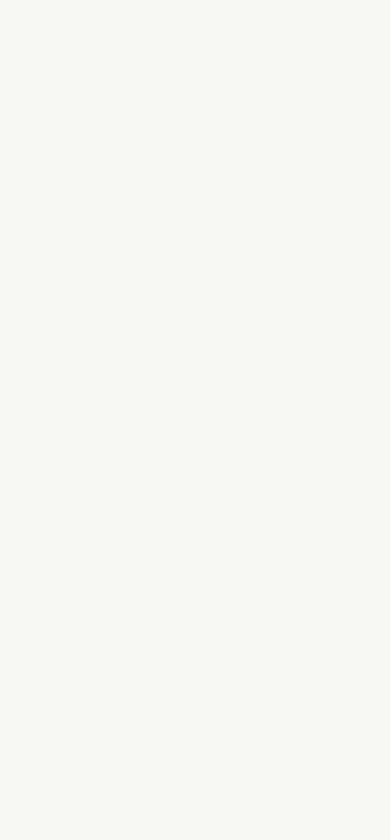
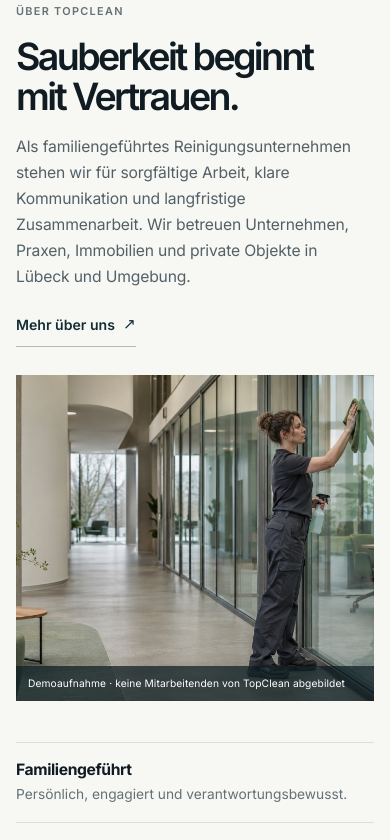
Before and after one commit to veokleo-create07/Top-cleaning-company-web-, a Next.js app: page / in a window 390 px wide. Shown: the part 1040-1880 px from the top of the page. Before the commit the page ends 994 px from the top, so only its background shows below. Built offline with nearby package versions, Linux system fonts and the light colour scheme.

Commit message:
Add TopClean company introduction section

```diff
--- a/app/globals.css
+++ b/app/globals.css
@@ -61,6 +61,27 @@ h1 span { color: var(--color-slate); }
 .hero__baseline { display: flex; align-items: center; gap: 1.4rem; padding-bottom: 2rem; color: #677378; font-size: 0.72rem; letter-spacing: 0.025em; }
 .hero__baseline-line { width: min(13vw, 180px); height: 1px; background: #cbd3cf; }
 
+.company-intro { border-top: 1px solid var(--color-line); padding-block: clamp(4.5rem, 8.5vw, 8rem) clamp(4.5rem, 7vw, 6.5rem); }
+.company-intro__main { display: grid; grid-template-columns: minmax(0, .88fr) minmax(0, 1.12fr); align-items: center; gap: clamp(3.5rem, 7.2vw, 8rem); }
+.company-intro__copy { max-width: 620px; animation: rise-in 700ms 80ms cubic-bezier(.2,.7,.2,1) both; }
+.company-intro__eyebrow { margin: 0 0 1.45rem; color: #647176; font-size: .72rem; font-weight: 600; letter-spacing: .12em; text-transform: uppercase; }
+.company-intro__heading { margin: 0; color: var(--color-heading); font-size: clamp(2.8rem, 4.2vw, 4.15rem); font-weight: 590; letter-spacing: -.07em; line-height: 1.04; }
+.company-intro__heading span { display: block; }
+.company-intro__description { max-width: 550px; margin: 1.55rem 0 0; color: #536167; font-size: clamp(1rem, 1.1vw, 1.08rem); line-height: 1.75; letter-spacing: -.01em; }
+.company-intro__link { display: inline-flex; align-items: center; gap: .5rem; min-height: 44px; margin-top: 1.2rem; color: var(--color-slate); font-size: .88rem; font-weight: 570; border-bottom: 1px solid #aeb9b5; transition: border-color 160ms ease, color 160ms ease; }
+.company-intro__link:hover { border-color: var(--color-slate); }
+.company-intro__link span { font-size: .95rem; }
+.company-intro__figure { position: relative; width: 100%; aspect-ratio: 1.36; margin: 0; overflow: hidden; background: var(--color-surface); animation: reveal-image 850ms 120ms cubic-bezier(.2,.7,.2,1) both; }
+.company-intro__image { object-fit: cover; object-position: 57% 50%; }
+.company-intro__caption { position: absolute; inset: auto 0 0; padding: .8rem 1rem; color: #fff; background: rgba(13, 30, 35, .72); font-size: .7rem; line-height: 1.4; letter-spacing: .01em; }
+.company-intro__values { display: grid; grid-template-columns: repeat(3, minmax(0, 1fr)); margin-top: clamp(3.5rem, 6.5vw, 6.25rem); padding: 0; list-style: none; }
+.company-intro__value { min-width: 0; padding: 1.25rem clamp(1rem, 2.5vw, 2.75rem) 0; border-top: 1px solid var(--color-line); }
+.company-intro__value:first-child { padding-left: 0; }
+.company-intro__value + .company-intro__value { border-left: 1px solid var(--color-line); }
+.company-intro__value:last-child { padding-right: 0; }
+.company-intro__value h3 { margin: 0; color: var(--color-heading); font-size: 1.02rem; font-weight: 620; letter-spacing: -.025em; line-height: 1.4; }
+.company-intro__value p { max-width: 21rem; margin: .45rem 0 0; color: #647176; font-size: .88rem; line-height: 1.65; }
+
 @keyframes rise-in { from { opacity: 0; transform: translateY(12px); } to { opacity: 1; transform: translateY(0); } }
 @keyframes reveal-image { from { opacity: 0; transform: translateY(10px); } to { opacity: 1; transform: translateY(0); } }
 
@@ -75,6 +96,18 @@ h1 span { color: var(--color-slate); }
   h1 { font-size: clamp(3.1rem, 6.1vw, 4.4rem); }
   .hero__actions { align-items: flex-start; flex-direction: column; }
   .hero__secondary { padding-left: 0; }
+  .company-intro__main { gap: clamp(2rem, 5vw, 3.5rem); }
+  .company-intro__value { padding-inline: 1.35rem; }
+}
+@media (max-width: 860px) {
+  .company-intro { padding-block: 4.5rem; }
+  .company-intro__main { grid-template-columns: minmax(0, 1fr); gap: 2rem; }
+  .company-intro__copy { max-width: 640px; }
+  .company-intro__heading { font-size: clamp(2.65rem, 7.5vw, 3.8rem); }
+  .company-intro__description { max-width: 620px; }
+  .company-intro__figure { aspect-ratio: 1.45; }
+  .company-intro__image { object-position: 56% 50%; }
+  .company-intro__values { margin-top: 3.5rem; }
 }
 @media (max-width: 760px) {
   :root { --page-gutter: 1.25rem; }
@@ -105,6 +138,20 @@ h1 span { color: var(--color-slate); }
   .hero__caption { padding: 0.8rem; font-size: 0.65rem; }
   .hero__baseline { gap: 0.8rem; padding-bottom: 1.5rem; font-size: 0.65rem; }
   .hero__baseline-line { flex: 1; width: auto; }
+  .company-intro { padding-block: 3.5rem 4rem; }
+  .company-intro__main { gap: 1.75rem; }
+  .company-intro__eyebrow { margin-bottom: 1.1rem; font-size: .68rem; }
+  .company-intro__heading { font-size: clamp(2.5rem, 8.8vw, 3.25rem); line-height: 1.06; }
+  .company-intro__description { margin-top: 1.1rem; font-size: .98rem; line-height: 1.66; }
+  .company-intro__link { margin-top: .8rem; }
+  .company-intro__figure { aspect-ratio: 1.2; }
+  .company-intro__values { grid-template-columns: minmax(0, 1fr); margin-top: 2.6rem; }
+  .company-intro__value,
+  .company-intro__value:first-child,
+  .company-intro__value:last-child { padding: .95rem 0 1rem; border-top: 1px solid var(--color-line); }
+  .company-intro__value + .company-intro__value { border-left: 0; }
+  .company-intro__value h3 { font-size: .98rem; }
+  .company-intro__value p { max-width: none; margin-top: .25rem; font-size: .86rem; line-height: 1.55; }
 }
 @media (max-width: 390px) {
   :root { --page-gutter: 1rem; }
@@ -114,6 +161,10 @@ h1 span { color: var(--color-slate); }
   .hero__secondary { padding-left: 0.25rem; }
   .hero__visual { aspect-ratio: 1.05; }
   .hero__caption span:last-child { display: none; }
+  .company-intro { padding-block: 3rem 3.5rem; }
+  .company-intro__heading { font-size: clamp(2.35rem, 9.5vw, 2.75rem); }
+  .company-intro__figure { aspect-ratio: 1.1; }
+  .company-intro__caption { padding: .65rem .75rem; font-size: .64rem; }
 }
 @media (prefers-reduced-motion: reduce) {
   *, *::before, *::after { scroll-behavior: auto !important; animation-duration: 0.01ms !important; animation-iteration-count: 1 !important; transition-duration: 0.01ms !important; }
--- a/app/page.tsx
+++ b/app/page.tsx
@@ -1,5 +1,6 @@
 import Image from "next/image";
 import { Button } from "@/components/Button";
+import { CompanyIntroduction } from "@/components/CompanyIntroduction";
 import { SiteHeader } from "@/components/SiteHeader";
 
 export default function Home() {
@@ -40,6 +41,7 @@ export default function Home() {
         <span className="hero__baseline-line" />
         <span>Individuell abgestimmt</span>
       </div>
+      <CompanyIntroduction />
     </main>
   );
 }
--- /dev/null
+++ b/components/CompanyIntroduction.tsx
@@ -0,0 +1,66 @@
+import Image from "next/image";
+
+const values = [
+  {
+    title: "Familiengeführt",
+    description: "Persönlich, engagiert und verantwortungsbewusst.",
+  },
+  {
+    title: "Strukturierte Abläufe",
+    description: "Klare Planung und zuverlässige Durchführung.",
+  },
+  {
+    title: "Lübeck & Umgebung",
+    description: "Regional verwurzelt und flexibel im Einsatz.",
+  },
+];
+
+export function CompanyIntroduction() {
+  return (
+    <section
+      className="company-intro"
+      id="unternehmen"
+      aria-labelledby="company-intro-heading"
+    >
+      <div className="company-intro__main page-shell">
+        <div className="company-intro__copy">
+          <p className="company-intro__eyebrow">Über TopClean</p>
+          <h2 className="company-intro__heading" id="company-intro-heading">
+            <span>Sauberkeit beginnt</span>
+            <span>mit Vertrauen.</span>
+          </h2>
+          <p className="company-intro__description">
+            Als familiengeführtes Reinigungsunternehmen stehen wir für sorgfältige Arbeit,
+            klare Kommunikation und langfristige Zusammenarbeit. Wir betreuen Unternehmen,
+            Praxen, Immobilien und private Objekte in Lübeck und Umgebung.
+          </p>
+          <a className="company-intro__link" href="#unternehmen">
+            Mehr über uns <span aria-hidden="true">↗</span>
+          </a>
+        </div>
+
+        <figure className="company-intro__figure">
+          <Image
+            src="/images/company-introduction-demo.jpg"
+            alt="Reinigungskraft wischt eine Glaswand in einem hellen, modernen Innenraum"
+            fill
+            sizes="(max-width: 860px) 100vw, (max-width: 1200px) 52vw, 54vw"
+            className="company-intro__image"
+          />
+          <figcaption className="company-intro__caption">
+            Demoaufnahme · keine Mitarbeitenden von TopClean abgebildet
+          </figcaption>
+        </figure>
+      </div>
+
+      <ul className="company-intro__values page-shell" aria-label="Was TopClean auszeichnet">
+        {values.map((value) => (
+          <li className="company-intro__value" key={value.title}>
+            <h3>{value.title}</h3>
+            <p>{value.description}</p>
+          </li>
+        ))}
+      </ul>
+    </section>
+  );
+}
```
Also changed, not shown: public/images/company-introduction-demo.jpg (added), 1 other file (tests, documents, lock files or other folders).
